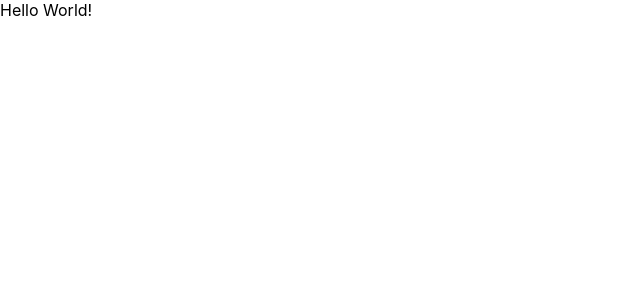
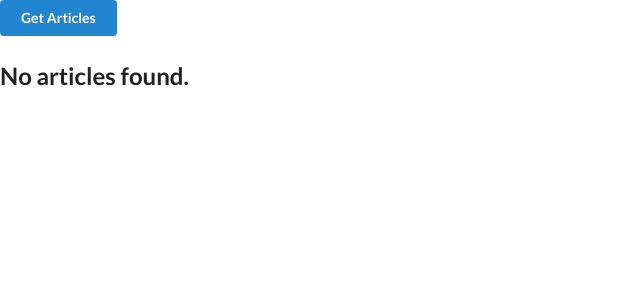
Before and after one commit to ahmed-raza/react, a React (Create React App) app: page / in a window 1280 px wide. Shown: the top 300 px of the page, without its empty margins (0-640 px from the left). Built offline with nearby package versions, Linux system fonts and the light colour scheme.

Commit message:
Article and Articles components

```diff
--- a/package.json
+++ b/package.json
@@ -6,6 +6,8 @@
     "@testing-library/jest-dom": "^5.14.1",
     "@testing-library/react": "^11.2.7",
     "@testing-library/user-event": "^12.8.3",
+    "axios": "^0.23.0",
+    "faker": "^5.5.3",
     "react": "^17.0.2",
     "react-dom": "^17.0.2",
     "react-scripts": "4.0.3",
--- a/public/index.html
+++ b/public/index.html
@@ -10,6 +10,7 @@
       content="Web site created using create-react-app"
     />
     <link rel="apple-touch-icon" href="%PUBLIC_URL%/logo192.png" />
+    <link rel="stylesheet" href="https://cdnjs.cloudflare.com/ajax/libs/semantic-ui/2.4.1/semantic.min.css">
     <!--
       manifest.json provides metadata used when your web app is installed on a
       user's mobile device or desktop. See https://developers.google.com/web/fundamentals/web-app-manifest/
--- a/src/App.js
+++ b/src/App.js
@@ -1,9 +1,38 @@
-import React from 'react';
+import React from "react";
+import dataApi from "./api/data";
+import Articles from "./components/Articles/Articles";
 
 class App extends React.Component {
+  constructor(props) {
+    super(props);
+    this.state = { articles: [], load: "none" };
+
+    this.getArticles = this.getArticles.bind(this);
+  }
+
+  getArticles = async () => {
+    dataApi.get("/jsonapi/node/article").then((res) => {
+      this.setState({ load: "block" });
+      const articles = res.data.data.map((article) => ({
+        id: article.id,
+        title: article.attributes.title,
+        body: article.attributes.body,
+        image: article.relationships.field_image,
+      }));
+      this.setState({ articles: articles, load: "none" });
+    });
+  };
+
   render() {
-    return <div>Hello World!</div>
+    return (
+      <div>
+        <button className="ui primary button" onClick={this.getArticles}>
+          Get Articles
+        </button>
+        <Articles articles={this.state.articles} />
+      </div>
+    );
   }
 }
 
-export default App
+export default App;
--- /dev/null
+++ b/src/api/data.js
@@ -0,0 +1,8 @@
+import axios from 'axios'
+
+export default axios.create({
+  baseURL: 'http://local.drupal9.com',
+  headers: {
+    'Content-Type': 'application/json'
+  }
+})
--- /dev/null
+++ b/src/components/Articles/Article.js
@@ -0,0 +1,19 @@
+import React from 'react'
+
+class Article extends React.Component {
+  render() {
+    return  <div className="article">
+      <div className="article__image">
+        <img src="" alt="" />
+      </div>
+      <div className="article__title">
+        <h2>{ this.props.title }</h2>
+      </div>
+      <div className="article__date">
+        <div>Date goes here</div>
+      </div>
+    </div>
+  }
+}
+
+export default Article
--- /dev/null
+++ b/src/components/Articles/Articles.js
@@ -0,0 +1,20 @@
+import React from "react";
+import Article from "./Article";
+
+class Articles extends React.Component {
+  render() {
+    if (this.props.articles.length === 0) {
+      return <h2>No articles found.</h2>;
+    }
+
+    return (
+      <div>
+        {this.props.articles.map((article) => {
+          <Article title={article.title} />;
+        })}
+      </div>
+    );
+  }
+}
+
+export default Articles;
```
Also changed, not shown: 1 other file (tests, documents, lock files or other folders).
